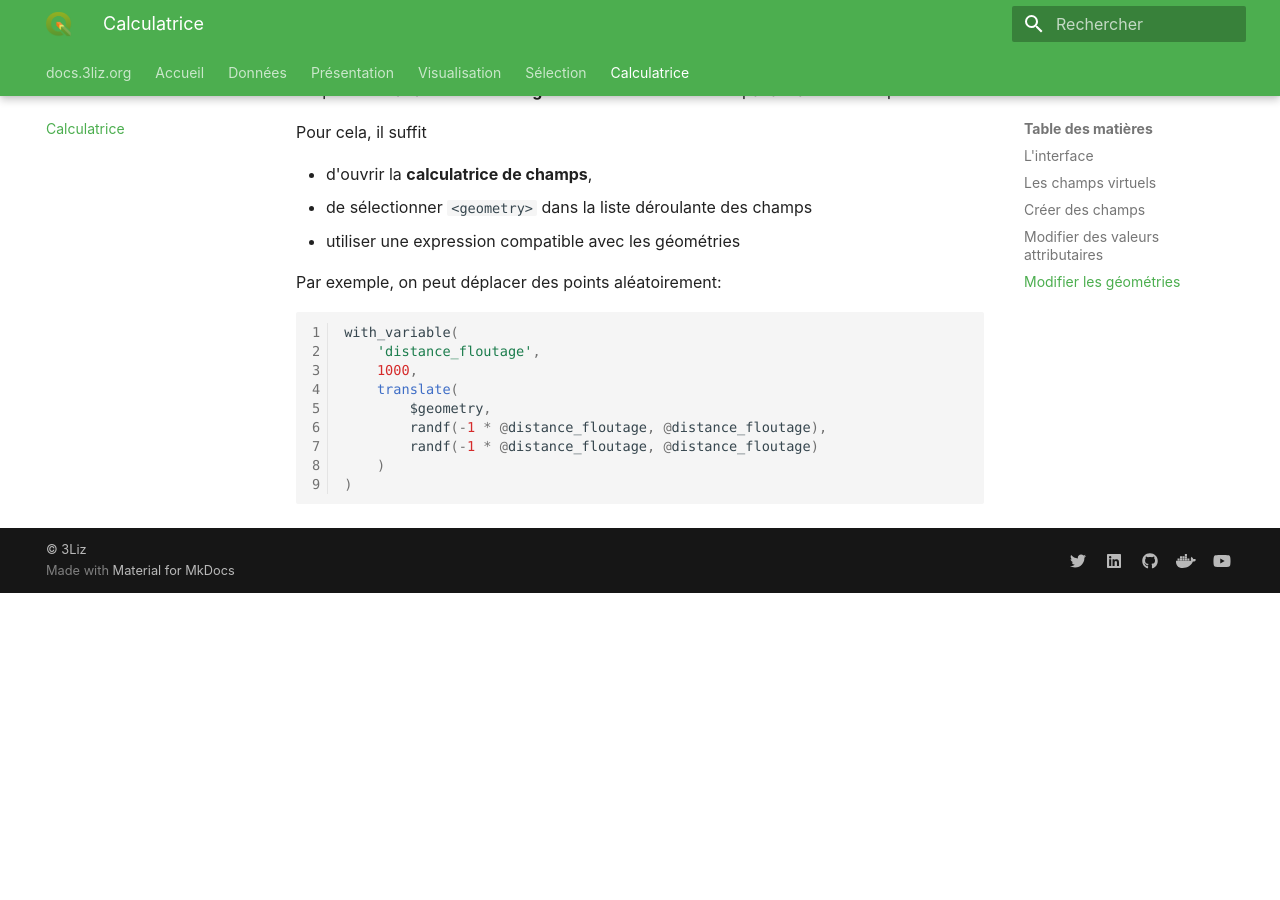
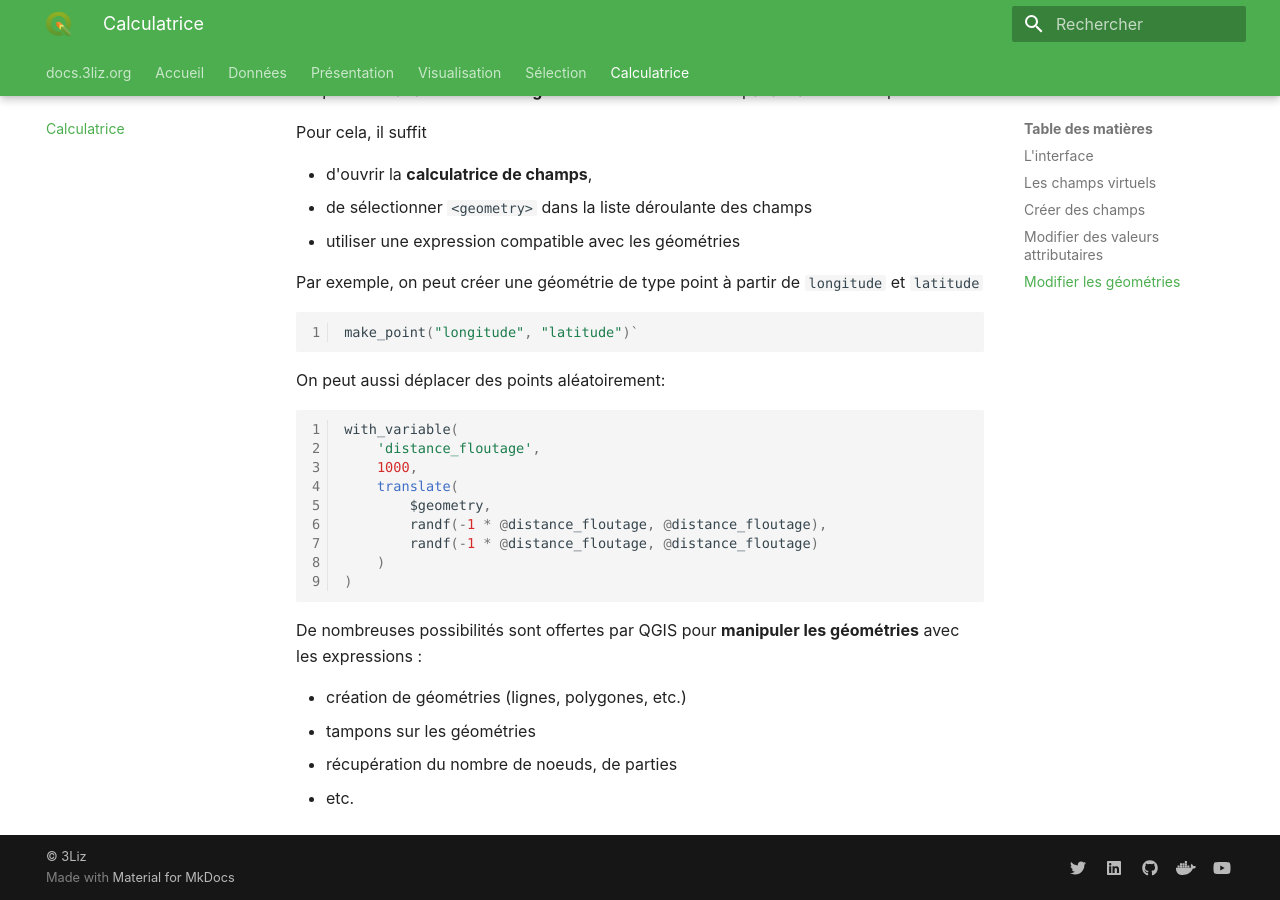
Before and after one commit to 3liz/formation-qgis-expressions, an MkDocs documentation site: the page built from docs/calculatrice.md, in a window 1280 px wide and 900 px high, scrolled down 3824 px. Built offline with MkDocs 1.6.1 and Material for MkDocs 9.7.7, drawn with Linux system fonts in a browser that asks for light colours; nearby versions of some CDN libraries; before the commit the page ends 4417 px from its top, so only the background shows below that.

Commit message:
Caculatrice - add make_point

````diff
--- a/docs/calculatrice.md
+++ b/docs/calculatrice.md
@@ -96,7 +96,13 @@ Pour cela, il suffit
 * de sélectionner `<geometry>` dans la liste déroulante des champs
 * utiliser une expression compatible avec les géométries
 
-Par exemple, on peut déplacer des points aléatoirement:
+Par exemple, on peut créer une géométrie de type point à partir de `longitude` et `latitude`
+
+```sql
+make_point("longitude", "latitude")`
+```
+
+On peut aussi déplacer des points aléatoirement:
 
 ```sql
 with_variable(
@@ -109,3 +115,11 @@ with_variable(
 	)
 )
 ```
+
+De nombreuses possibilités sont offertes par QGIS pour **manipuler les géométries**
+avec les expressions :
+
+* création de géométries (lignes, polygones, etc.)
+* tampons sur les géométries
+* récupération du nombre de noeuds, de parties
+* etc.
````
